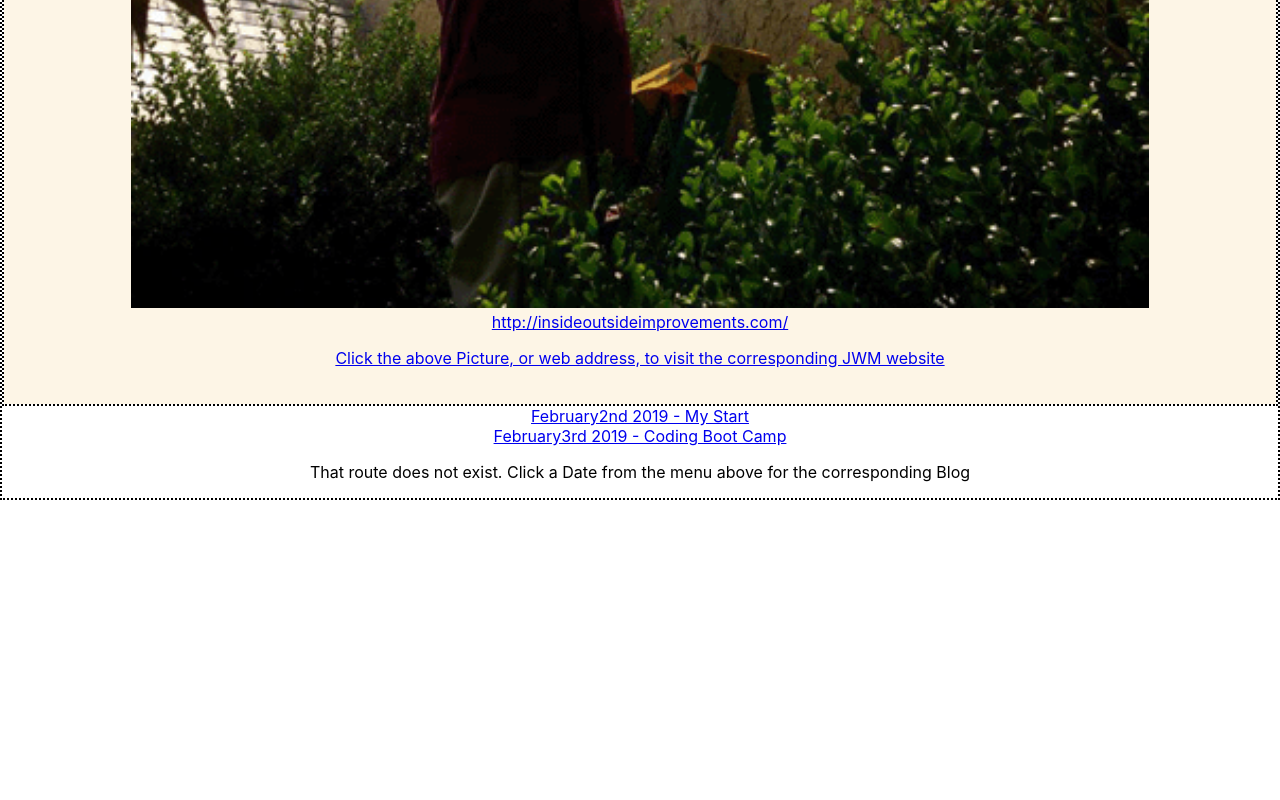
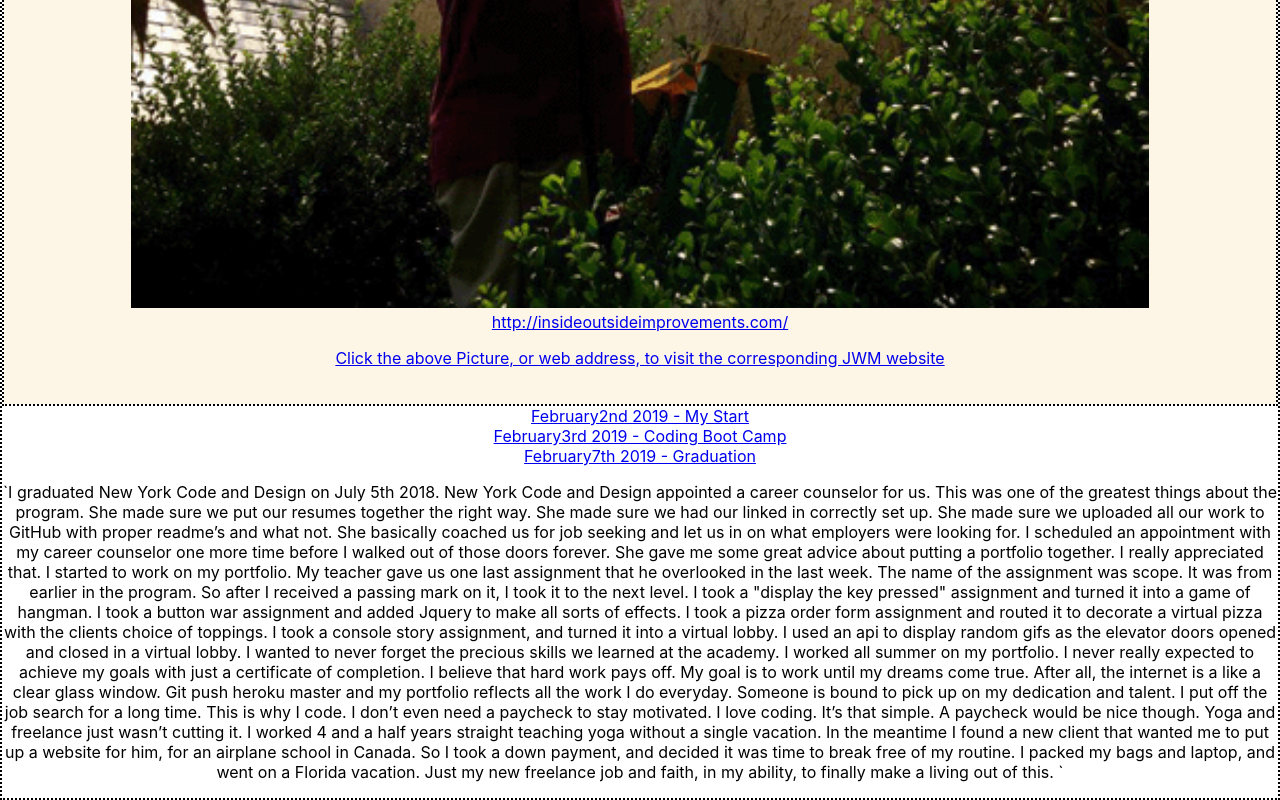
Before and after one commit to JamesMedina7787/Portfolio, a React (Create React App) app: page /February7 in a window 1280 px wide. Shown: the part 3911-4711 px from the top of the page. Before the commit the page ends 4411 px from the top, so only its background shows below. Built offline with nearby package versions, Linux system fonts and the light colour scheme.

Commit message:
Adding Blogs

```diff
--- a/src/App.js
+++ b/src/App.js
@@ -12,6 +12,7 @@ import Navigation from "./components/Navigation"
 import Home from "./components/Home"
 import February2 from "./components/February2"
 import February3 from "./components/February3"
+import February7 from "./components/February7"
 import James from "./components/James"
 import {Link} from "react-router-dom";
 import Routes from "./components/Routes"
@@ -99,7 +100,8 @@ class App extends Component {
         <Switch>
             <Route path="/" component={Home} exact></Route>
         <Route path="/February2" component={February2}></Route>
-          <Route path="/February3" component={February3}></Route>
+        <Route path="/February3" component={February3}></Route>
+        <Route path="/February7" component={February7}></Route>
 <Route component={Error}></Route>
 
 
--- /dev/null
+++ b/src/components/February7.js
@@ -0,0 +1,22 @@
+import React, { Component } from 'react';
+
+
+class February7 extends Component {
+  render() {
+    console.log()
+    return (
+      <div className="February7">
+      <p>
+      `I graduated New York Code and Design on July 5th 2018. New York Code and Design appointed a career counselor for us. This was one of the greatest things about the program. She made sure we put our resumes together the right way. She made sure we had our linked in correctly set up. She made sure we uploaded all our work to GitHub with proper readme’s and what not. She basically coached us for job seeking and let us in on what employers were looking for. I scheduled an appointment with my career counselor one more time before I walked out of those doors forever. She gave me some great advice about putting a portfolio together. I really appreciated that.
+
+      I started to work on my portfolio. My teacher gave us one last assignment that he overlooked in the last week. The name of the assignment was scope. It was from earlier in the program. So after I received a passing mark on it, I took it to the next level. I took a "display the key pressed" assignment and turned it into a game of hangman. I took a button war assignment and added Jquery to make all sorts of  effects. I took a pizza order form assignment and routed it to decorate a virtual pizza with the clients choice of toppings. I took a console story assignment, and turned it into a virtual lobby. I used an api to display random gifs as the elevator doors opened and closed in a virtual lobby. I wanted to never forget the precious skills we learned at the academy.
+
+      I worked all summer on my portfolio. I never really expected to achieve my goals with just a certificate of completion. I believe that hard work pays off. My goal is to work until my dreams come true. After all, the internet is a like a clear glass window. Git push heroku master and my portfolio reflects all the work I do everyday. Someone is bound to pick up on my dedication and talent. I put off the job search for a long time. This is why I code. I don’t even need a paycheck to stay motivated. I love coding. It’s that simple. A paycheck would be nice though. Yoga and freelance just wasn’t cutting it. I worked 4 and a half years straight teaching yoga without a single vacation. In the meantime I found a new client that wanted me to put up a website for him, for an airplane school in Canada. So I took a down payment, and decided it was time to break free of my routine. I packed my bags and laptop, and went on a Florida vacation. Just my new freelance job and faith, in my ability, to finally make a living out of this.
+      `
+      </p>
+      </div>
+    );
+  }
+}
+
+export default February7;
--- a/src/components/Navigation.js
+++ b/src/components/Navigation.js
@@ -8,6 +8,7 @@ class Navigation extends Component {
       <div className="Navigation">
     <NavLink to="/February2">February2nd 2019 - My Start</NavLink><br/>
     <NavLink to="/February3">February3rd 2019 - Coding Boot Camp</NavLink>
+      <br/>  <NavLink to="/February7">February7th 2019 - Graduation</NavLink>
       </div>
     );
   }
```
